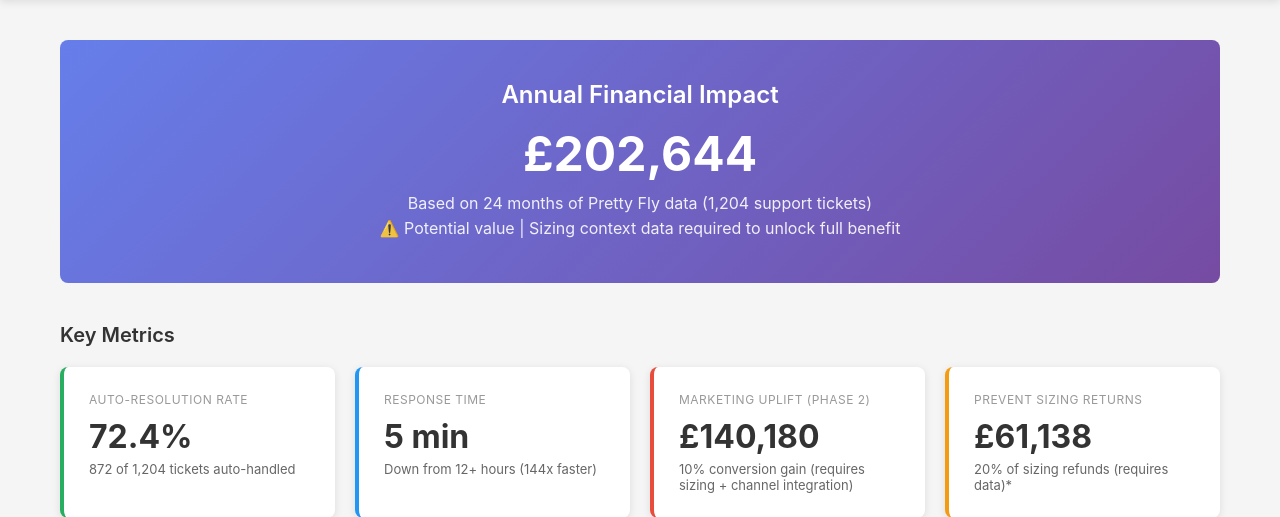
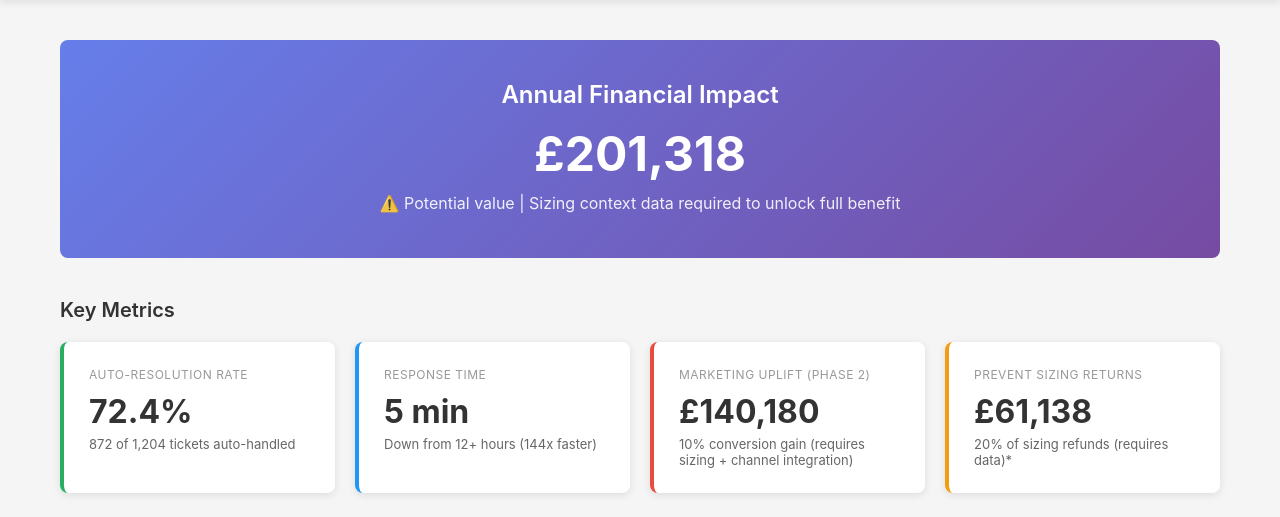
Before and after one commit to IrinaK85/pretty-fly-support-agent, a Flask app: page / in a window 1280 px wide. Shown: the part 69-586 px from the top of the page. Run offline with Flask 3, Linux system fonts and the light colour scheme.

Commit message:
Fix: Correct annual benefit total to £201,318 & clean up dashboard text
- Update impact summary to show correct £201,318 annual benefit
- Remove dated reference to '24 months of Pretty Fly data'
- Keep focused message: Annual impact + potential value warning
- Cleaner, more direct dashboard header

```diff
--- a/templates/metrics.html
+++ b/templates/metrics.html
@@ -308,8 +308,7 @@
     <div class="container">
         <div class="impact-summary">
             <div class="impact-title">Annual Financial Impact</div>
-            <div class="impact-value" id="totalImpact">-</div>
-            <div class="impact-detail">Based on 24 months of Pretty Fly data (1,204 support tickets)</div>
+            <div class="impact-value">£201,318</div>
             <div class="impact-detail">⚠️ Potential value | Sizing context data required to unlock full benefit</div>
         </div>
 
```
